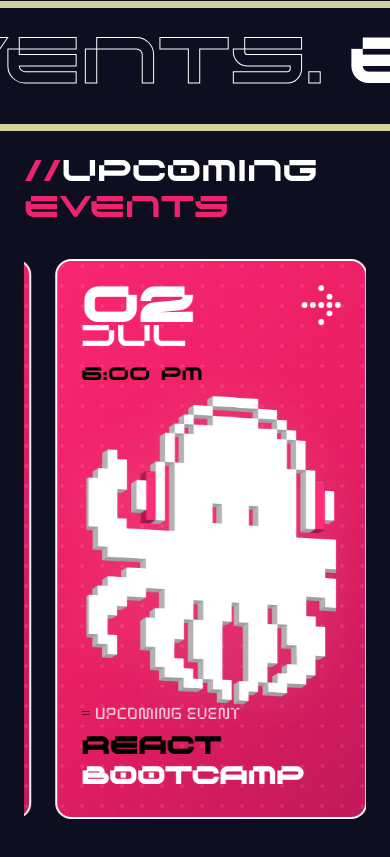
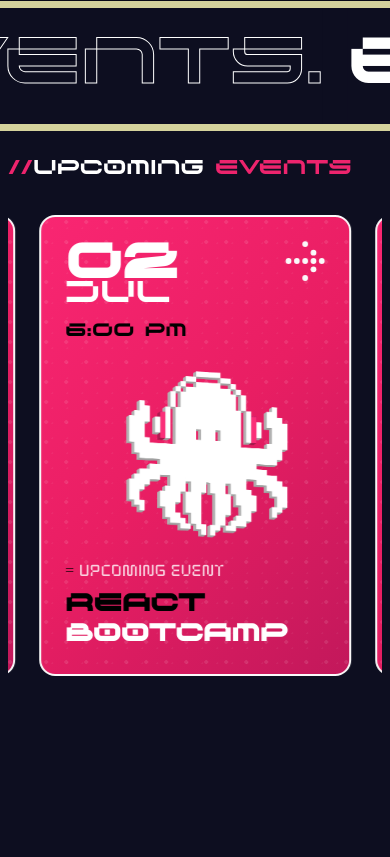
Before and after one commit to Unknown-Geek/Glitch-CET-Website, a React (Vite) app in the folder frontend/: page /events in a window 390 px wide. Shown: the part 920-1777 px from the top of the page. Built offline with nearby package versions, Linux system fonts and the light colour scheme.

Commit message:
events final

```diff
--- a/frontend/pages/Events/ScrollingCards.css
+++ b/frontend/pages/Events/ScrollingCards.css
@@ -55,7 +55,7 @@ div.event-card > *:not(.dimming-effect) {
 }
 
 /* Override global background for card elements */
-div.event-card *:not(.dimming-effect) {
+div.event-card *:not([data-dimming="true"]) {
     background-color: transparent !important;
 }
 
@@ -69,9 +69,3 @@ div.event-card *:not(.dimming-effect) {
     transform: scale(1.2);
     filter: drop-shadow(0 0 20px rgba(255,255,255,0.1));
 }
-
-/* Dimming effect styling */
-.dimming-effect {
-    position: absolute !important;
-    z-index: 15 !important;
-}
--- a/frontend/pages/Events/Upcoming.jsx
+++ b/frontend/pages/Events/Upcoming.jsx
@@ -47,9 +47,9 @@ export default function Upcoming() {
 
             <ScrollingText text="EVENTS" />
 
-            <div className="min-h-screen bg-[#0B0C1B] p-6 sm:p-9 relative">
+            <div className="min-h-screen bg-[#0B0C1B] py-6 px-2 md:p-9 relative">
                 <h1
-                    className="text-3xl md:text-5xl font-normal mb-8 md:mb-12 text-white"
+                    className="text-xl md:text-5xl font-normal mb-8 md:mb-12 text-white"
                     style={{ fontFamily: "Morton" }}
                 >
                     <span className="text-[#ED246D]">//</span>UPCOMING{" "}
@@ -139,7 +139,7 @@ export default function Upcoming() {
                                     <img
                                         src="/hachi3d.png"
                                         alt="Hachi Mascot"
-                                        className="mascot-image max-w-[80%] h-auto"
+                                        className="w-2xl md:mascot-image max-w-[80%] h-auto"
                                     />
                                 </div>
 
@@ -164,17 +164,18 @@ export default function Upcoming() {
                                 {/* Card Background Dimming Effect */}
                                 {hoveredCardIndex === index && (
                                     <div
-                                        className="dimming-effect"
+                                        data-dimming="true"
                                         style={{
                                             position: 'absolute',
-                                            top: '0',
-                                            left: '0',
-                                            right: '0',
-                                            bottom: '0',
-                                            background: 'rgba(0, 0, 0, 0.7)',
+                                            top: 0,
+                                            left: 0,
+                                            right: 0,
+                                            bottom: 0,
+                                            backgroundColor: 'rgba(0, 0, 0, 0.6)',
                                             borderRadius: '1rem',
-                                            zIndex: '35',
-                                            pointerEvents: 'none'
+                                            zIndex: 35,
+                                            pointerEvents: 'none',
+                                            content: '""'
                                         }}
                                     />
                                 )}
```
